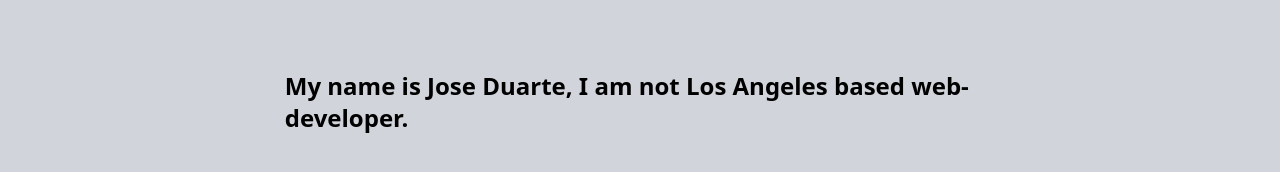
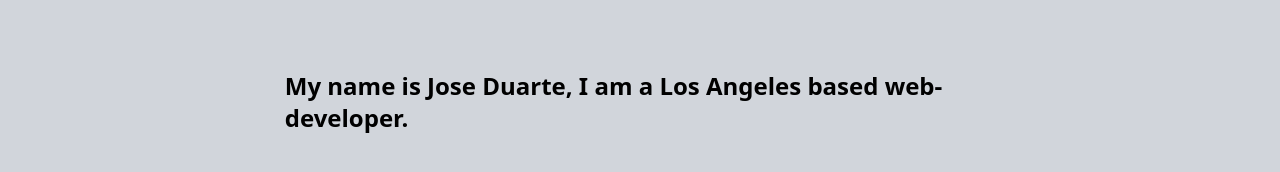
Before and after one commit to dessmadre/portfolio, a Next.js app: page /about in a window 1280 px wide. Shown: the part 218-390 px from the top of the page. Built offline with nearby package versions, Linux system fonts and the light colour scheme.

Commit message:
update about page

```diff
--- a/pages/about.js
+++ b/pages/about.js
@@ -14,7 +14,7 @@ const About = () => {
             About Me<span className='text-green-400'>.</span>
           </h1>
           <p className='text-2xl font-semibold w-3/5'>
-            My name is Jose Duarte, I am not Los Angeles based web-developer.
+            My name is Jose Duarte, I am a Los Angeles based web-developer.
           </p>
         </div>
       </Container>
```
